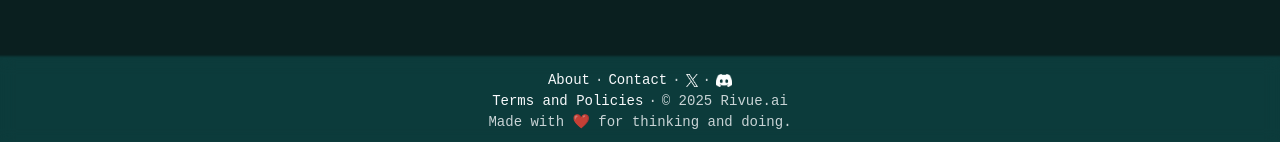
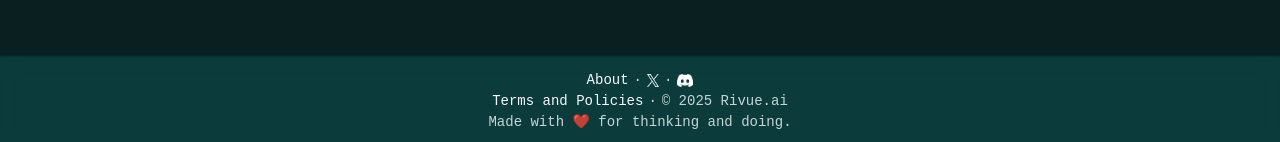
Before and after one commit to rivue/Gamified-Study-Tool, a Vue app in the folder frontend/: page / in a window 1280 px wide. Shown: the part 655-797 px from the top of the page. Built offline with nearby package versions, Linux system fonts and the light colour scheme; no server answers.

Commit message:
Fixed weird contact image thing and removed contact in bottom bar

```diff
--- a/frontend/src/components/Footer/BottomBar.vue
+++ b/frontend/src/components/Footer/BottomBar.vue
@@ -4,8 +4,8 @@
     <div class="footer-top">
       <router-link to="/about" class="text-link">About</router-link>
       <span class="separator">·</span>
-      <router-link to="/contact" class="text-link">Contact</router-link>
-      <span class="separator">·</span>
+      <!-- <router-link to="/contact" class="text-link">Contact</router-link>
+      <span class="separator">·</span> -->
       <!-- <div class="text-link" @click="donateRedirect">Donate</div> -->
       <!-- <span class="separator">·</span> -->
       <!-- <button @click="toggleTheme" class="dark-mode-btn">
--- a/frontend/src/components/Header/SideMenu.vue
+++ b/frontend/src/components/Header/SideMenu.vue
@@ -56,7 +56,7 @@
       :isSelected="isRouteActive('/contact')"
       @click="openRoute('/contact')"
     >
-      <template v-slot:icon>&#9993;</template>
+      <!-- <template v-slot:icon>&#9993;</template> -->
     </SideMenuButton>
 
     <!-- <SideMenuButton
```
